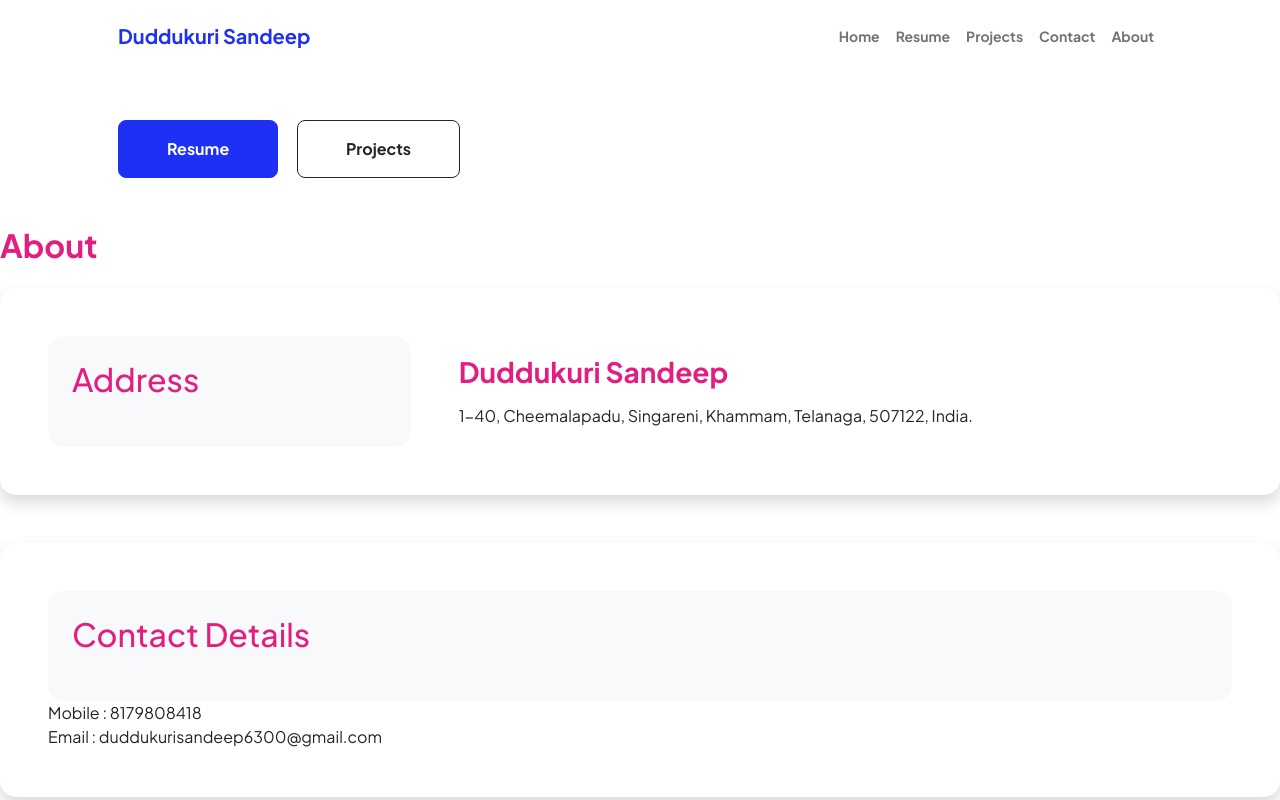
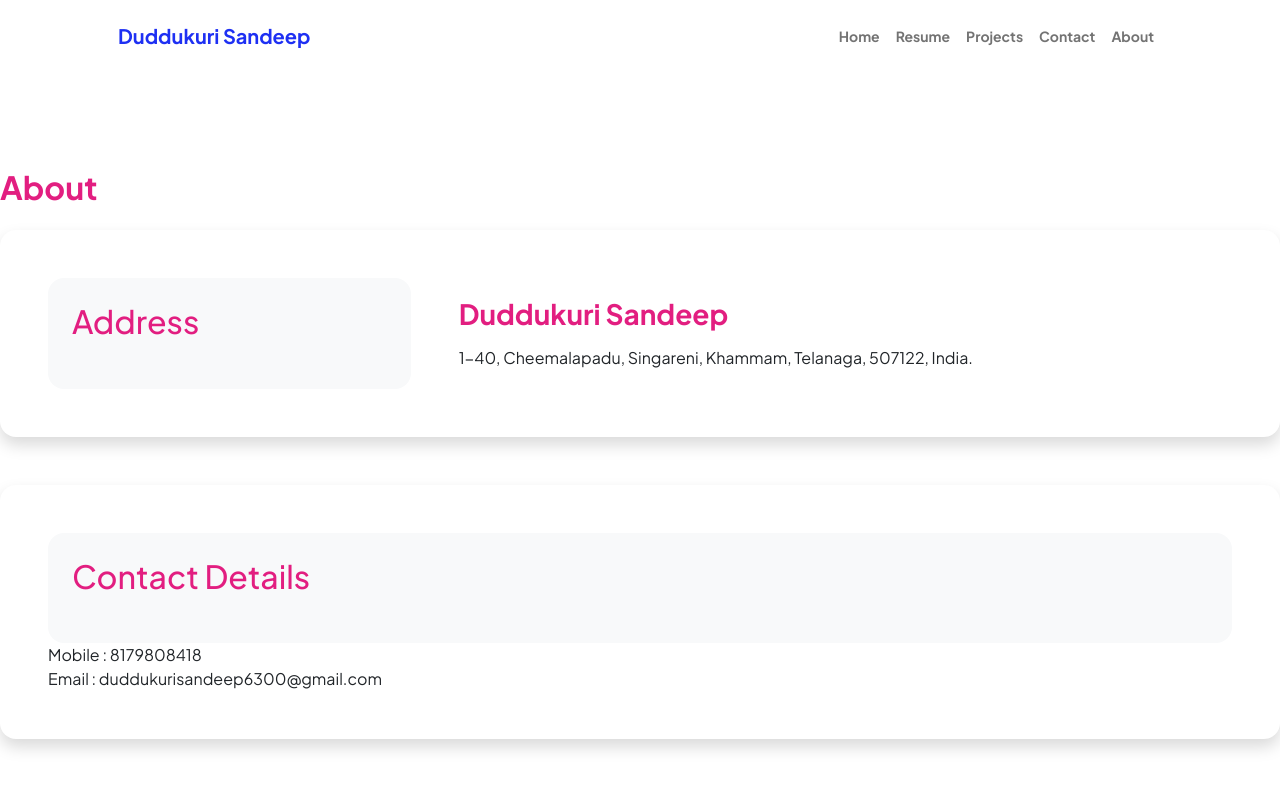
Before and after one commit to Sandeep-8179/profilenew, a plain HTML site: page about.html in a window 1280 px wide. Shown: the top 800 px of the page. Drawn offline with nearby package versions, Linux system fonts and the light colour scheme.

Commit message:
about.html

```diff
--- a/about.html
+++ b/about.html
@@ -44,8 +44,7 @@
                     <div class="row gx-5 align-items-center">
                         <div class="col-xxl-5">
                             <!-- Header text content-->
-                                    <a class="btn btn-primary btn-lg px-5 py-3 me-sm-3 fs-6 fw-bolder" href="resume.html">Resume</a>
-                                    <a class="btn btn-outline-dark btn-lg px-5 py-3 fs-6 fw-bolder" href="projects.html">Projects</a>
+
 
                                 </div>
                             </div>
```
